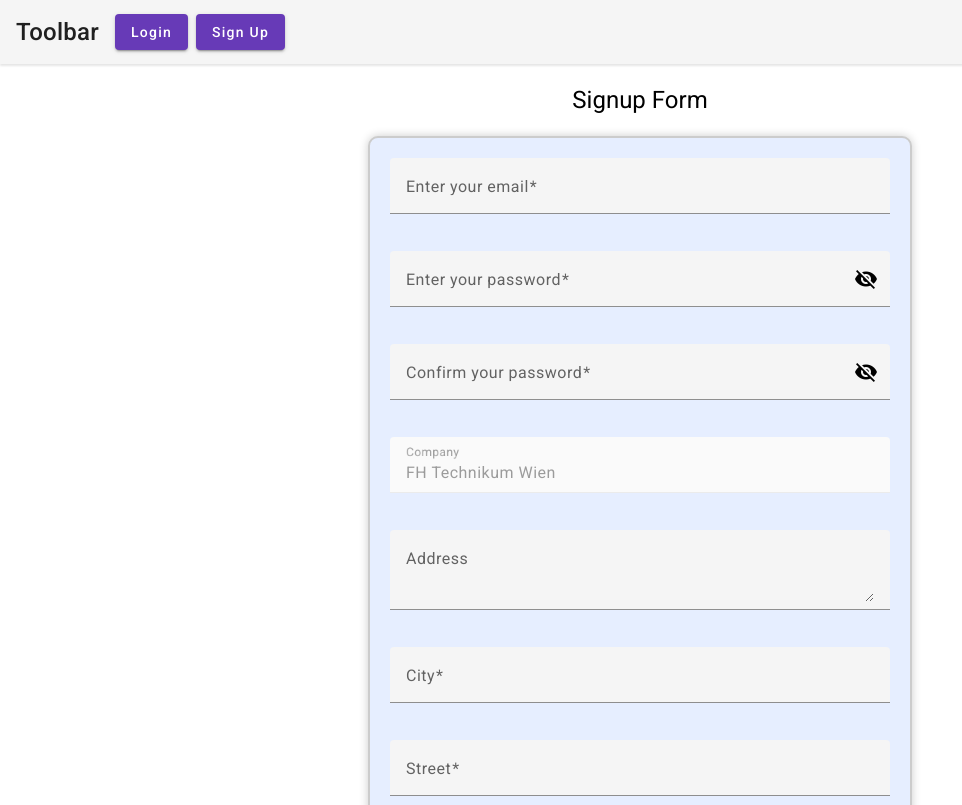
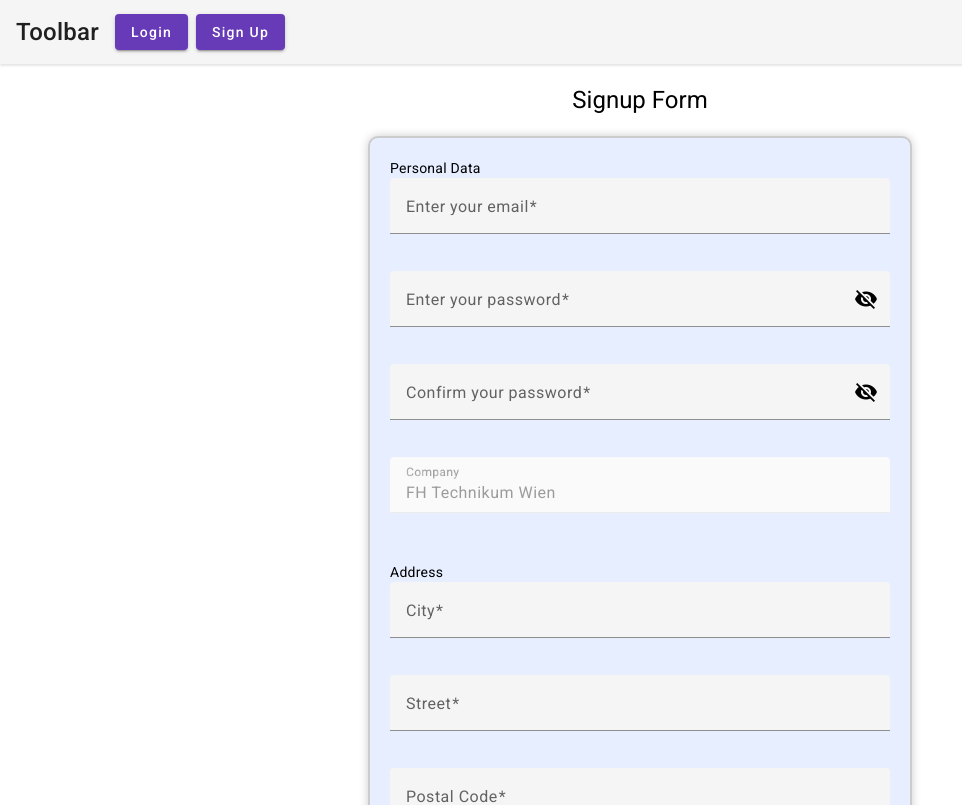
Before and after one commit to gregory567/WEB_FRAMEWORKS_PROJECT, an Angular app: page /signup in a window 1280 px wide. Shown: the top 805 px of the page, without its empty margins (0-962 px from the left). Built offline with nearby package versions, Linux system fonts and the light colour scheme.

Commit message:
address field was removed from signup form

```diff
--- a/src/app/signup/signup.component.html
+++ b/src/app/signup/signup.component.html
@@ -2,6 +2,8 @@
 
 <h1> {{title}} </h1>
 <form class="example-form" #signupForm = "ngForm" (ngSubmit)="onSubmit(signupForm)">
+    <p>
+      <mat-label>Personal Data</mat-label>
       <mat-form-field appearance="fill" class="example-full-width">
         <mat-label>Enter your email</mat-label>
         <input matInput type="email" placeholder="pat@example.com" required name = "email" [formControl]="email">
@@ -30,23 +32,22 @@
         <mat-label>Company</mat-label>
         <input matInput disabled value="FH Technikum Wien">
       </mat-form-field>
-
-    <mat-form-field class="example-full-width">
-      <mat-label>Address</mat-label>
-      <textarea matInput placeholder="Höchstädtplatz 6 1200 Wien" name="address" [formControl]="address"></textarea>
-    </mat-form-field>
+    </p>
 
     <p>
+      <mat-label>Address</mat-label>
       <mat-form-field class="example-full-width">
         <mat-label>City</mat-label>
         <input matInput placeholder="Wien" name="city" [formControl]="city">
         <mat-error *ngIf="city.invalid">{{ getCityErrorMessage() }}</mat-error>
       </mat-form-field>
+
       <mat-form-field class="example-full-width">
         <mat-label>Street</mat-label>
         <input matInput placeholder="Höchstädtplatz 6" name="street" [formControl]="street">
         <mat-error *ngIf="street.invalid">{{ getStreetErrorMessage() }}</mat-error>
       </mat-form-field>
+
       <mat-form-field class="example-full-width">
         <mat-label>Postal Code</mat-label>
         <input matInput #postalCode type="text" pattern="[0-9]*" maxlength="5" placeholder="1200" value="1010"
--- a/src/app/signup/signup.component.ts
+++ b/src/app/signup/signup.component.ts
@@ -37,8 +37,6 @@ export class SignupComponent {
     Validators.required,
     this.matchConfirmPassword.bind(this),
   ]);
-
-  address = new FormControl('');
 
   city = new FormControl('', [
     Validators.required
```
Lines whose indentation alone changed are shown as unchanged.
